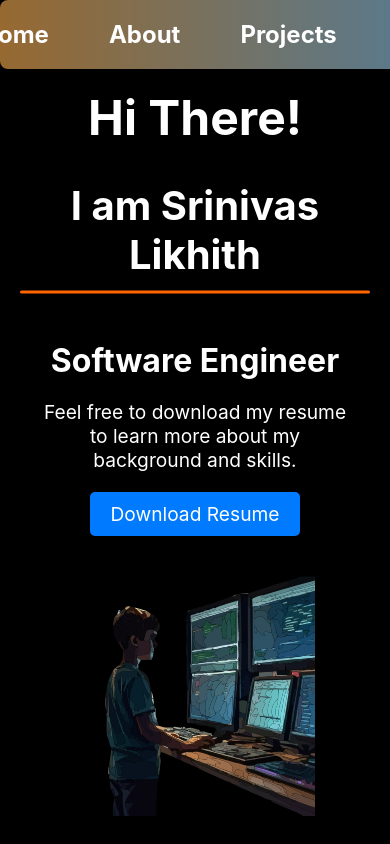
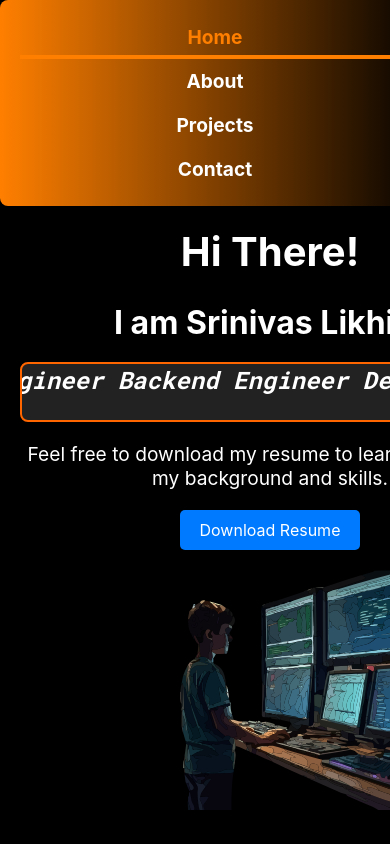
Before and after one commit to srinivaslikhith/portfolio-aws, a React (Create React App) app: page / in a window 390 px wide. Built offline with nearby package versions, Linux system fonts and the light colour scheme.

Commit message:
fix mobile issues

```diff
--- a/src/components/css/home.css
+++ b/src/components/css/home.css
@@ -1,4 +1,5 @@
-/* General styles for the home section */
+@import url('https://fonts.googleapis.com/css2?family=Roboto+Mono:wght@400;700&display=swap');
+
 #home {
     display: flex;
     flex-direction: column;
@@ -7,39 +8,21 @@
     height: 100vh;
     padding: 0 20px;
     box-sizing: border-box;
-    background-color: #000; /* Black background */
-    color: #fff; /* White text color */
+    margin-top: 80px; /* Space to prevent overlap with navbar */
 }
 
 .content {
     display: flex;
-    justify-content: space-between;
+    justify-content: center;
     align-items: center;
     width: 100%;
     max-width: 1200px;
+    flex-wrap: wrap; /* Enable wrapping for smaller screens */
 }
 
 .text {
+    text-align: center;
     flex: 1;
-    text-align: center;
-    position: relative; /* For positioning the line */
-    padding: 20px; /* Padding for better spacing */
-}
-
-.moving-phrase {
-    position: relative; /* Position relative to allow line placement */
-    padding-top: 20px; /* Space above the phrase */
-}
-
-.line {
-    position: absolute;
-    top: 50%; /* Center the line above the moving phrase */
-    left: 0;
-    width: 100%;
-    height: 5px; /* Height of the line */
-    background-color: #ff6600; /* Orange color for the line */
-    border-radius: 2px; /* Slight rounding of the line */
-    transform: translateY(-50%); /* Move the line up by half its height */
 }
 
 .text h1 {
@@ -52,9 +35,45 @@
     margin-bottom: 10px;
 }
 
-.text h3 {
+.moving-phrase-container {
+    overflow: hidden;
+    white-space: nowrap;
+    position: relative;
+    width: 100%;
+    max-width: 500px; /* Adjust width as needed */
+    height: 60px; /* Height of the rectangular box */
+    margin: 20px auto;
+    box-sizing: border-box;
+    border: 2px solid #ff6600; /* Orange border */
+    border-radius: 8px; /* Rounded corners */
+    background-color: #222; /* Dark background for contrast */
+}
+
+.moving-phrase {
+    display: flex;
+    align-items: center;
+    white-space: nowrap;
+    animation: scroll-text 8s linear infinite;
+}
+
+.moving-phrase h3 {
+    display: inline;
     font-size: 2rem;
-    margin-bottom: 20px;
+    margin: 0;
+    color: #fff;
+    padding: 0 20px; /* Space between phrases */
+    font-family: 'Roboto Mono', monospace; /* Futuristic font */
+    font-style: italic; /* Slanted text */
+}
+
+/* Animation for continuous scrolling text */
+@keyframes scroll-text {
+    0% {
+        transform: translateX(100%);
+    }
+    100% {
+        transform: translateX(-100%);
+    }
 }
 
 .text p {
@@ -82,6 +101,8 @@
     flex: 1;
     display: flex;
     justify-content: flex-end;
+    align-items: center; /* Center the image vertically */
+    margin-top: 20px; /* Add margin for spacing */
 }
 
 .image svg {
@@ -90,19 +111,29 @@
     height: auto;
 }
 
-/* Responsive Styles */
 @media (max-width: 768px) {
-    .content {
-        flex-direction: column; /* Stack text and image vertically on smaller screens */
-        text-align: center; /* Center-align text for smaller screens */
+    .text h1 {
+        font-size: 2.5rem;
+    }
+
+    .text h2 {
+        font-size: 2rem;
+    }
+
+    .text h3 {
+        font-size: 1.5rem;
+    }
+
+    .download-button {
+        font-size: 1rem;
     }
 
     .image {
-        justify-content: center; /* Center image on smaller screens */
-        margin-top: 20px; /* Space between text and image */
+        justify-content: center;
+        margin-top: 20px;
     }
 
-    .line {
-        height: 3px; /* Adjust height for smaller screens */
+    .content {
+        flex-direction: column;
     }
 }
--- a/src/components/css/navbar.css
+++ b/src/components/css/navbar.css
@@ -1,40 +1,74 @@
-/* navbar.css */
-
+/* Apply McLaren theme colors */
 nav {
-    background: linear-gradient(to right, #e9a24ba5, #507c9b); /* Match home page gradient */
+  background: linear-gradient(to right, #ff7f00, #000000); /* McLaren theme */
   color: white;
-    padding: 20px 40px; /* Increase padding for more height */
+  padding: 20px 40px;
   text-align: center;
-    border-radius: 8px; /* Match the rounded corners */
-    box-shadow: 0px 4px 8px rgba(0, 0, 0, 0.2); /* Match the box-shadow */
-    position: fixed; /* Fix the navbar at the top */
-    width: 100%; /* Full width */
-    top: 0; /* Align to the top */
-    left: 0; /* Align to the left */
-    z-index: 1000; /* Ensure it stays above other content */
+  border-radius: 8px;
+  box-shadow: 0px 4px 8px rgba(0, 0, 0, 0.2);
+  position: fixed;
+  width: 100%;
+  top: 0;
+  left: 0;
+  z-index: 1000;
 }
 
 nav ul {
   list-style: none;
   margin: 0;
   padding: 0;
-    display: flex; /* Use flexbox to align items */
-    justify-content: center; /* Center align items */
+  display: flex;
+  justify-content: center;
 }
 
 nav li {
-    margin: 0 30px; /* Add more space between links */
+  margin: 0 30px;
+  position: relative;
 }
 
 nav a {
   color: white;
   text-decoration: none;
   font-weight: bold;
-    font-size: 1.5em; /* Increase font size */
-    transition: all 0.3s ease; /* Smooth transition for hover effects */
+  font-size: 1.5em;
+  transition: all 0.3s ease;
 }
 
-  nav a:hover {
-    font-size: 1.9em; /* Increase font size on hover */
-    text-shadow: 0px 2px 4px rgba(0, 0, 0, 0.3); /* Slight shadow on hover */
+nav a.active {
+  color: #ff7f00; /* Selected page color */
 }
+
+nav a::after {
+  content: "";
+  display: block;
+  height: 4px;
+  background-color: #ff7f00; /* McLaren orange for the underline */
+  width: 0;
+  transition: width 0.3s ease;
+  position: absolute;
+  bottom: -10px;
+  left: 50%;
+  transform: translateX(-50%);
+}
+
+nav a.active::after, nav a:hover::after {
+  width: 100%;
+}
+
+@media (max-width: 768px) {
+  nav {
+      padding: 15px 20px;
+  }
+
+  nav ul {
+      flex-direction: column;
+  }
+
+  nav li {
+      margin: 10px 0;
+  }
+
+  nav a {
+      font-size: 1.2em;
+  }
+}
--- a/src/components/css/projects.css
+++ b/src/components/css/projects.css
@@ -12,6 +12,7 @@ html, body {
     background-color: #000; /* Black background for contrast */
     color: #fff; /* White text color for contrast */
     position: relative; /* Relative positioning for the dimming effect */
+    padding-top: 80px; /* Adjust this value based on the height of your fixed navbar */
 }
 
 .projects-container {
--- a/src/components/js/home.js
+++ b/src/components/js/home.js
@@ -25,9 +25,10 @@ function Home() {
                 <div className="text">
                     <h1>Hi There!</h1>
                     <h2>I am Srinivas Likhith</h2>
-                    <div className="line"></div> {/* Line above the moving phrase */}
-                    <div className="moving-phrase">
-                        <h3>{currentPhrase}</h3>
+                    <div className="moving-phrase-container">
+                        <div className="moving-phrase">
+                            <h3>{phrases.join('  ')}</h3> {/* Join phrases for continuous effect */}
+                        </div>
                     </div>
                     <p>Feel free to download my resume to learn more about my background and skills.</p>
                     <a href="https://drive.google.com/file/d/1w3YYCBRY9CO300vmsnY9clnSgCtaJFW9/view?usp=sharing" target="_blank" rel="noopener noreferrer" className="download-button">Download Resume</a>
--- a/src/components/js/navbar.js
+++ b/src/components/js/navbar.js
@@ -1,14 +1,24 @@
-import { Link } from 'wouter';
-import '../css/navbar.css'
+import { Link, useLocation } from 'wouter';
+import '../css/navbar.css';
 
-function Navbar(){
-    return(
+function Navbar() {
+    const [location] = useLocation();
+
+    return (
         <nav>
             <ul>
-                <li><Link to='/'>Home</Link></li>
-                <li><Link to='/about'>About</Link></li>
-                <li><Link to='/projects'>Projects</Link></li>
-                <li><Link to='/contact'>Contact</Link></li>
+                <li>
+                    <Link href="/" className={location === '/' ? 'active' : ''}>Home</Link>
+                </li>
+                <li>
+                    <Link href="/about" className={location === '/about' ? 'active' : ''}>About</Link>
+                </li>
+                <li>
+                    <Link href="/projects" className={location === '/projects' ? 'active' : ''}>Projects</Link>
+                </li>
+                <li>
+                    <Link href="/contact" className={location === '/contact' ? 'active' : ''}>Contact</Link>
+                </li>
             </ul>
         </nav>
     );
```
Also changed, not shown: src/components/css/about.css (+89 -21 lines), src/components/images/background-graphic.svg (added). Lines whose indentation alone changed are shown as unchanged.
